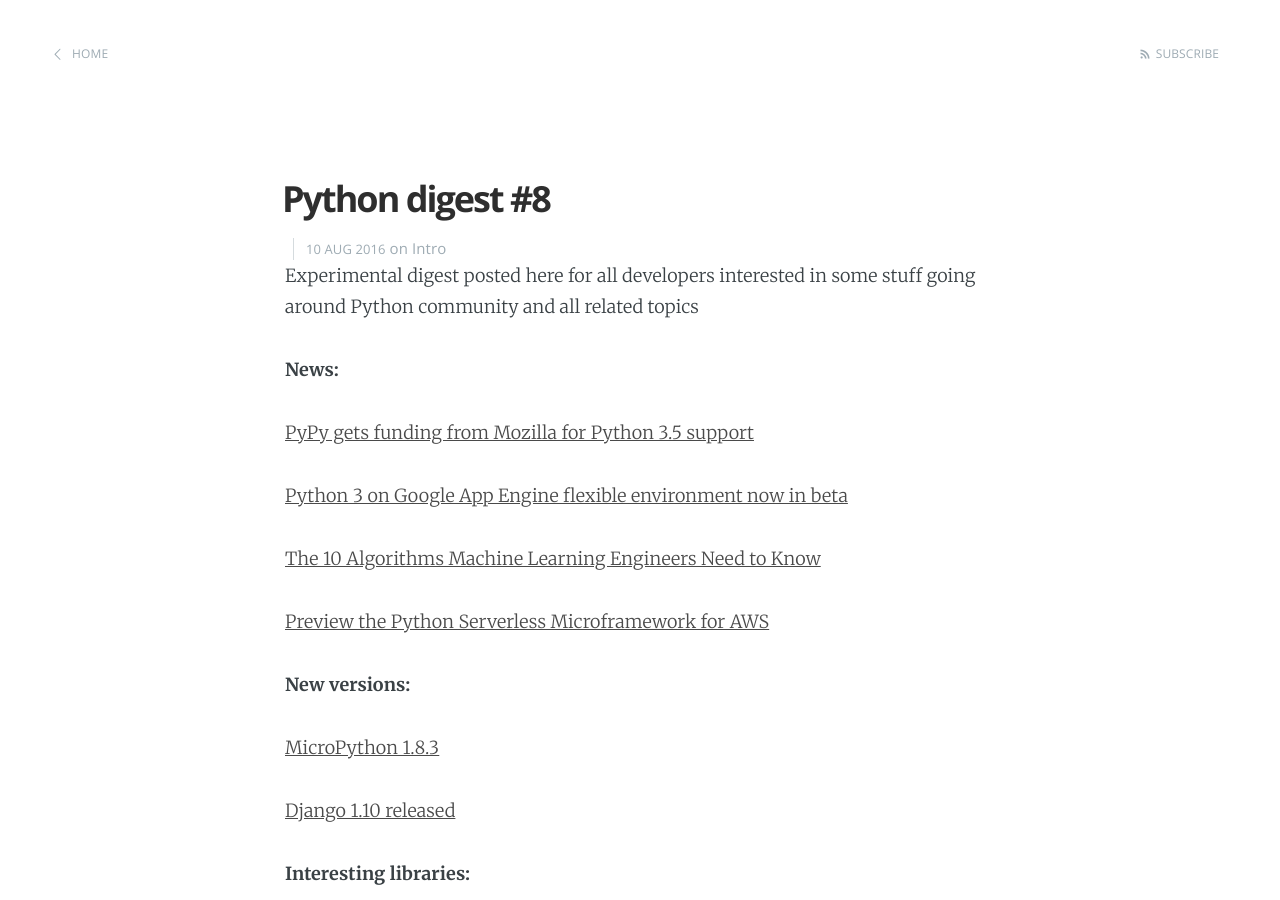
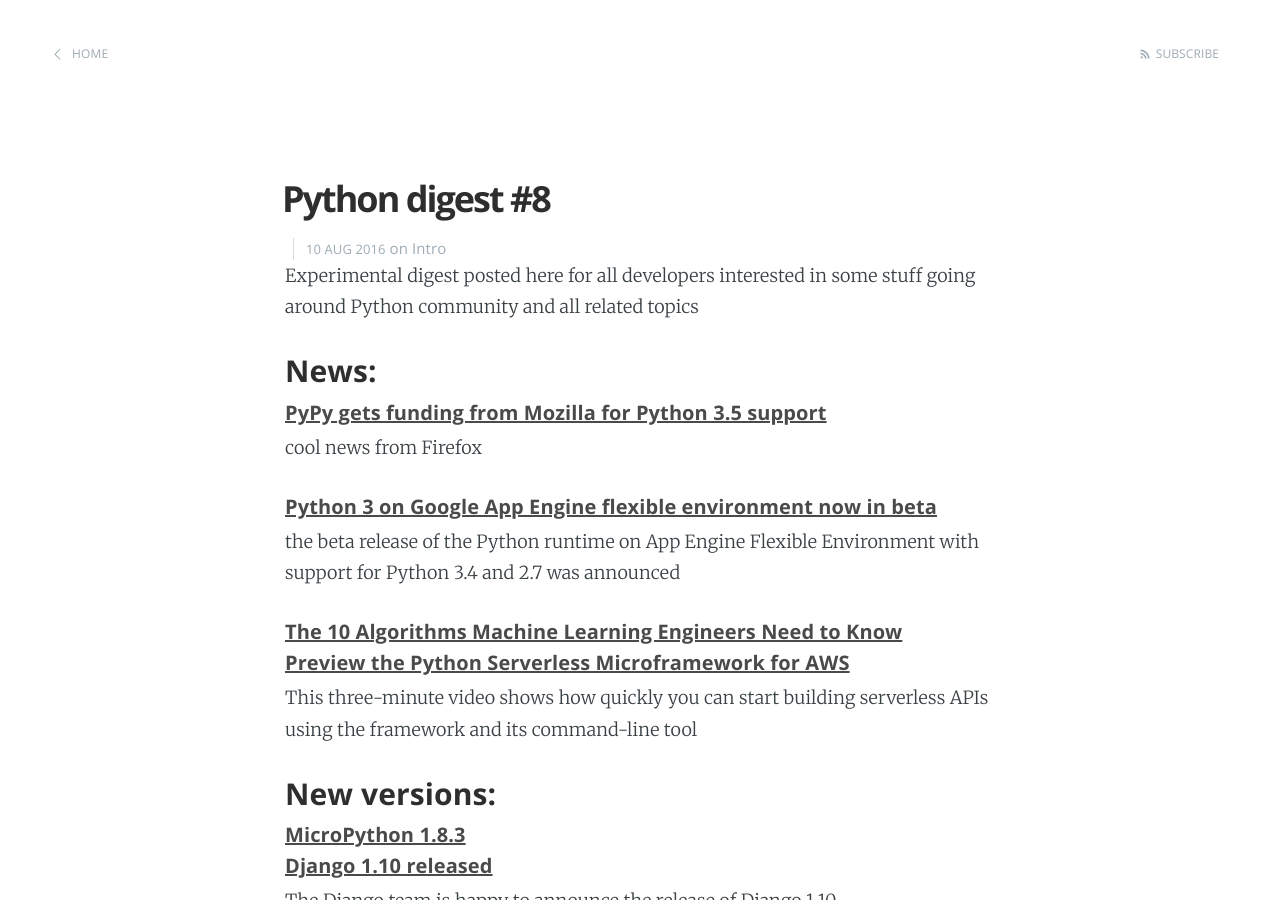
Before and after one commit to wolendranh/wolendranh.github.io, a Jekyll site: the page built from _posts/2016-08-17-digest-python-8.markdown, in a window 1280 px wide and 900 px high. Built offline with Jekyll 4.4.1, drawn with Linux system fonts in a browser that asks for light colours; some of the changed text lies outside the part shown.

Commit message:
markdown fixes in post

```diff
--- a/_posts/2016-08-17-digest-python-8.markdown
+++ b/_posts/2016-08-17-digest-python-8.markdown
@@ -13,37 +13,43 @@
 Python community and all related topics
 
 
-**News:**
+### News:
 
-[PyPy gets funding from Mozilla for Python 3.5 support](https://morepypy.blogspot.nl/2016/08/pypy-gets-funding-from-mozilla-for.html)
+#####  [PyPy gets funding from Mozilla for Python 3.5 support](https://morepypy.blogspot.nl/2016/08/pypy-gets-funding-from-mozilla-for.html)
+cool news from Firefox
 
-[Python 3 on Google App Engine flexible environment now in beta](https://cloudplatform.googleblog.com/2016/08/python-3-on-Google-App-Engine-flexible-environment-now-in-beta.html)
 
-[The 10 Algorithms Machine Learning Engineers Need to Know](https://gab41.lab41.org/the-10-algorithms-machine-learning-engineers-need-to-know-f4bb63f5b2fa#.yxayzqpae)
+##### [Python 3 on Google App Engine flexible environment now in beta](https://cloudplatform.googleblog.com/2016/08/python-3-on-Google-App-Engine-flexible-environment-now-in-beta.html)
+the beta release of the Python runtime on App Engine Flexible Environment with support for Python 3.4 and 2.7 was announced
 
-[Preview the Python Serverless Microframework for AWS](https://aws.amazon.com/blogs/developer/preview-the-python-serverless-microframework-for-aws/)
+##### [The 10 Algorithms Machine Learning Engineers Need to Know](https://gab41.lab41.org/the-10-algorithms-machine-learning-engineers-need-to-know-f4bb63f5b2fa#.yxayzqpae)
 
-**New versions:**
+##### [Preview the Python Serverless Microframework for AWS](https://aws.amazon.com/blogs/developer/preview-the-python-serverless-microframework-for-aws/)
+This three-minute video shows how quickly you can start building serverless APIs using the framework and its command-line tool
 
-[MicroPython 1.8.3](https://github.com/micropython/micropython/releases/tag/v1.8.3)
 
-[Django 1.10 released](https://www.djangoproject.com/weblog/2016/aug/01/django-110-released/)
+### New versions:
 
-**Interesting libraries:**
+##### [MicroPython 1.8.3](https://github.com/micropython/micropython/releases/tag/v1.8.3)
 
-[TQDM](https://tqdm.github.io/)
+##### [Django 1.10 released](https://www.djangoproject.com/weblog/2016/aug/01/django-110-released/)
+The Django team is happy to announce the release of Django 1.10.
 
-[Research](https://github.com/commaai/research)
+### Interesting libraries:
 
-[PokemonGo-Bot](https://github.com/PokemonGoF/PokemonGo-Bot)
+##### [TQDM](https://tqdm.github.io/)
 
-[Wooey](https://github.com/wooey/Wooey)
+##### [Research](https://github.com/commaai/research)
 
-[Albatross](https://github.com/kespindler/albatross)
+##### [PokemonGo-Bot](https://github.com/PokemonGoF/PokemonGo-Bot)
 
-[PINCE](https://github.com/korcankaraokcu/PINCE)
+##### [Wooey](https://github.com/wooey/Wooey)
 
-**PEP’s:**
+##### [Albatross](https://github.com/kespindler/albatross)
+
+##### [PINCE](https://github.com/korcankaraokcu/PINCE)
+
+### PEP’s:
 
 [PEP 628 -- Add math.tau](https://www.python.org/dev/peps/pep-0628/) accepted
 
@@ -51,7 +57,7 @@
 
 [PEP 525 -- Asynchronous Generators](https://www.python.org/dev/peps/pep-0525/)
 
-**Articles/Recourse's**
+### Articles/Recourse's
 
 [A Container Is A Function Call](https://glyph.twistedmatrix.com/2016/08/defcontainer.html)
 
@@ -93,7 +99,7 @@
 
 [Learn Python online – A curated list of courses on Python](http://bafflednerd.com/learn-python-online/)
 
-**Video:**
+### Video:
 
 [MicroPython: a journey from Kickstarter to Space](https://www.youtube.com/watch?v=Zm08hXeuv-I)
 
```
